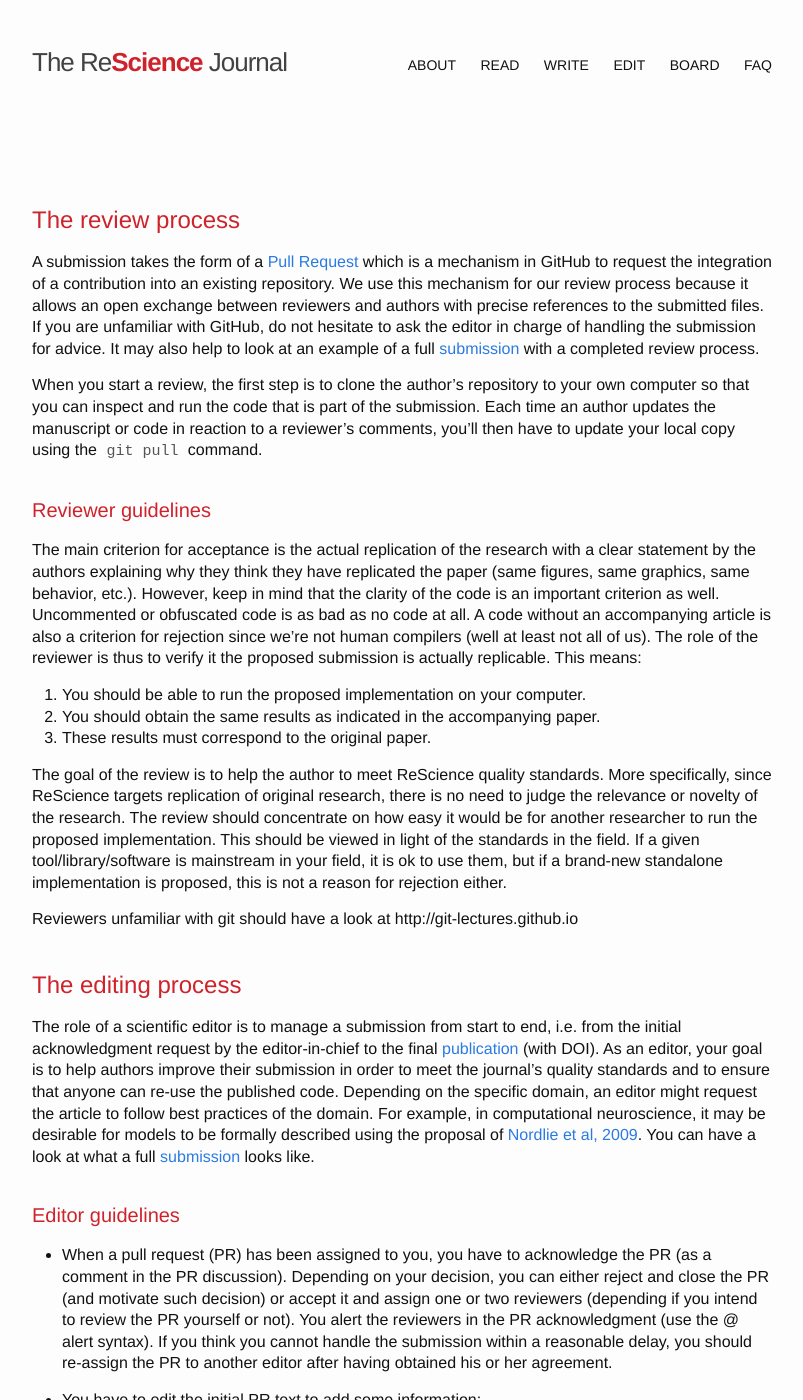
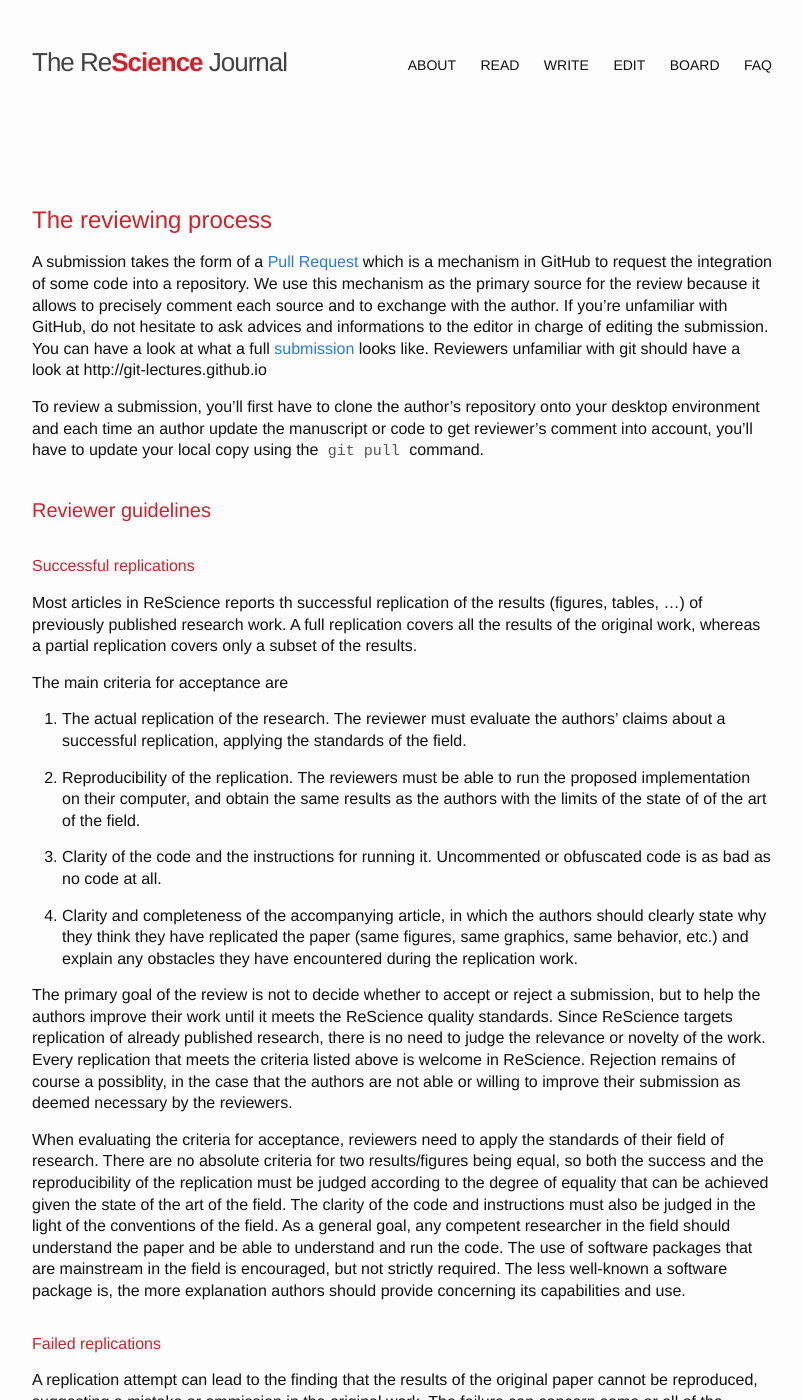
Before and after one commit to ReScience/rescience.github.io, a Jekyll site: the page built from 03-edit.md, in a window 1280 px wide and 1400 px high. Shown: the whole window, without its empty margins (238-1041 px from the left). Built offline with Jekyll 4.4.1, drawn with Linux system fonts in a browser that asks for light colours; our own code applies the rules of GitHub Pages for plain Markdown files; some of the changed text lies outside the part shown.

Commit message:
New reviewing process

```diff
--- a/03-edit.md
+++ b/03-edit.md
@@ -5,50 +5,91 @@
 ---
 
 
-# The review process
+# The reviewing process
 
 A submission takes the form of a
 [Pull Request](https://help.github.com/articles/using-pull-requests/) which is
-a mechanism in GitHub to request the integration of a contribution into an existing
-repository. We use this mechanism for our review process because it allows an open
-exchange between reviewers and authors with precise references to the
-submitted files. If you are unfamiliar with GitHub, do not hesitate to ask the editor
-in charge of handling the submission for advice. It may also help to look at an
-example of a full [submission](https://github.com/ReScience/ReScience-submission/pull/3)
-with a completed review process.
+a mechanism in GitHub to request the integration of some code into a
+repository. We use this mechanism as the primary source for the review because
+it allows to precisely comment each source and to exchange with the author. If
+you're unfamiliar with GitHub, do not hesitate to ask advices and informations
+to the editor in charge of editing the submission. You can have a look at what
+a full [submission](https://github.com/ReScience/ReScience-submission/pull/3)
+looks like. Reviewers unfamiliar with git should have a look at
+http://git-lectures.github.io
 
-When you start a review, the first step is to clone the author's repository
-to your own computer so that you can inspect and run the code that is part
-of the submission. Each time an author updates the manuscript or code in
-reaction to a reviewer's comments, you'll then have to update your local copy
+To review a submission, you'll first have to clone the author's repository onto
+your desktop environment and each time an author update the manuscript or code
+to get reviewer's comment into account, you'll have to update your local copy
 using the `git pull` command.
-
 
 ## Reviewer guidelines
 
-The main criterion for acceptance is the actual replication of the research
-with a clear statement by the authors explaining why they think they have
-replicated the paper (same figures, same graphics, same behavior,
-etc.). However, keep in mind that the clarity of the code is an important
-criterion as well. Uncommented or obfuscated code is as bad as no code at all. A code
-without an accompanying article is also a criterion for rejection since we're
-not human compilers (well at least not all of us). The role of the reviewer is
-thus to verify it the proposed submission is actually replicable. This means:
+### Successful replications
 
-1. You should be able to run the proposed implementation on your computer.
-2. You should obtain the same results as indicated in the accompanying paper.
-3. These results must correspond to the original paper.
+Most articles in Re**Science** reports th successful replication of the
+results (figures, tables, ...) of previously published research work.
+A full replication covers all the results of the original work, whereas
+a partial replication covers only a subset of the results.
 
-The goal of the review is to help the author to meet Re**Science** quality
-standards. More specifically, since Re**Science** targets replication of
-original research, there is no need to judge the relevance or novelty of the
-research. The review should concentrate on how easy it would be for
-another researcher to run the proposed implementation. This should be viewed in
-light of the standards in the field. If a given tool/library/software is
-mainstream in your field, it is ok to use them, but if a brand-new standalone
-implementation is proposed, this is not a reason for rejection either.
+The main criteria for acceptance are
 
-Reviewers unfamiliar with git should have a look at http://git-lectures.github.io
+ 1. The actual replication of the research. The reviewer must evaluate
+    the authors' claims about a successful replication, applying the
+    standards of the field.
+
+ 2. Reproducibility of the replication. The reviewers must be able
+    to run the proposed implementation on their computer, and obtain
+    the same results as the authors with the limits of the state of
+    of the art of the field.
+
+ 3. Clarity of the code and the instructions for running it.
+    Uncommented or obfuscated code is as bad as no code at all.
+
+ 4. Clarity and completeness of the accompanying article, in which the
+    authors should clearly state why they think they have replicated
+    the paper (same figures, same graphics, same behavior, etc.) and
+    explain any obstacles they have encountered during the replication
+    work.
+
+The primary goal of the review is not to decide whether to accept or
+reject a submission, but to help the authors improve their work until
+it meets the Re**Science** quality standards. Since Re**Science**
+targets replication of already published research, there is no need to
+judge the relevance or novelty of the work. Every replication that
+meets the criteria listed above is welcome in Re**Science**.
+Rejection remains of course a possiblity, in the case that the
+authors are not able or willing to improve their submission as
+deemed necessary by the reviewers.
+
+When evaluating the criteria for acceptance, reviewers need to apply
+the standards of their field of research. There are no absolute
+criteria for two results/figures being equal, so both the success and
+the reproducibility of the replication must be judged according to
+the degree of equality that can be achieved given the state of the
+art of the field. The clarity of the code and instructions must also
+be judged in the light of the conventions of the field. As a general
+goal, any competent researcher in the field should understand the
+paper and be able to understand and run the code. The use of
+software packages that are mainstream in the field is encouraged,
+but not strictly required. The less well-known a software package
+is, the more explanation authors should provide concerning its
+capabilities and use.
+
+### Failed replications
+
+A replication attempt can lead to the finding that the results of the
+original paper cannot be reproduced, suggesting a mistake or ommission
+in the original work. The failure can concern some or all of the results.
+Re**Science** accepts reports on replication failures, but requires a
+particularly careful examination by the reviewers. The authors must describe
+in detail why they believe that the original work is mistaken, and the
+reviewers must be convinced by the reasoning offered by the authors.
+
+Authors who are confronted with replication failure are strongly encouraged
+to contact the authors of the original work and try to explore the causes
+of the replication failure in collaboration with them. This is, however, not
+a requirement for publication in Re**Science**.
 
 
 # The editing process
```
